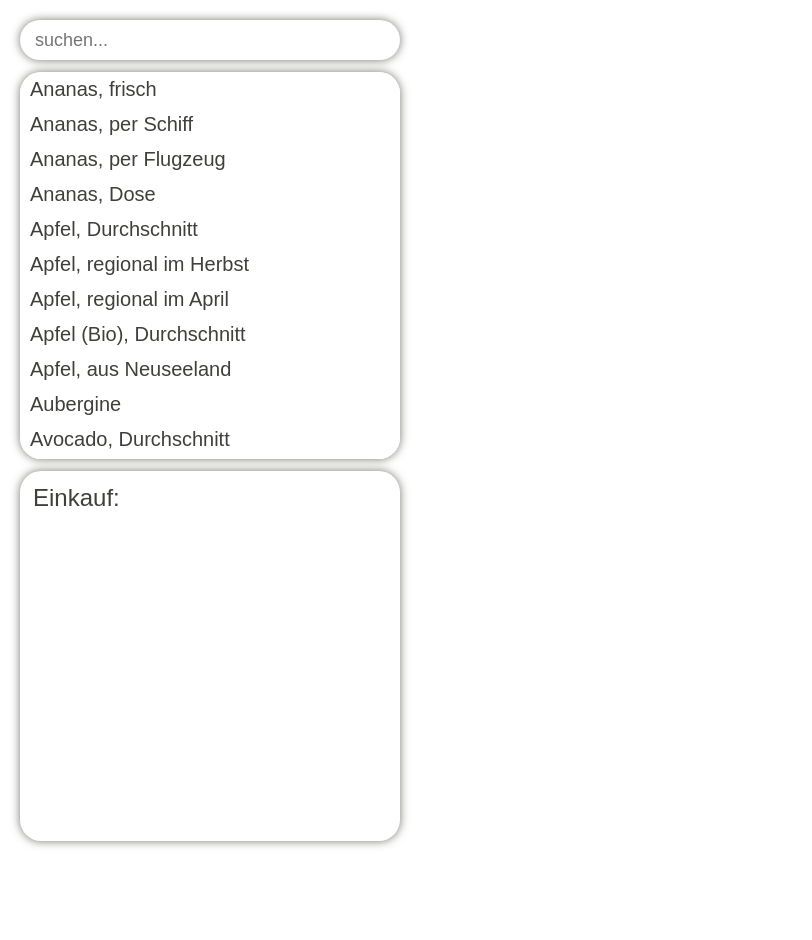
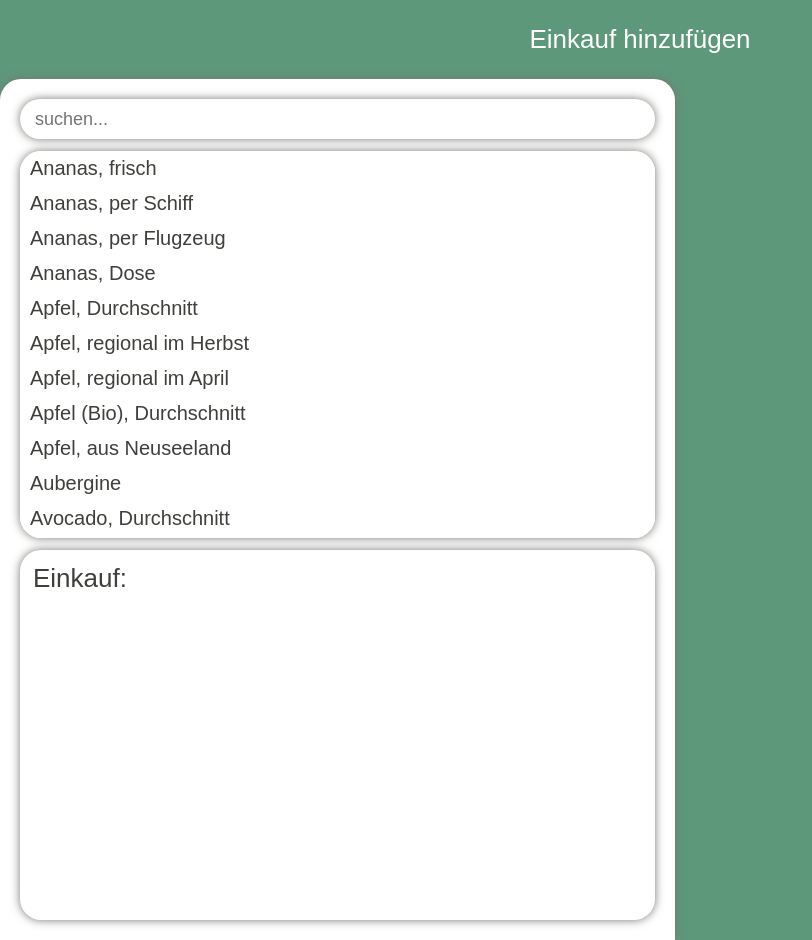
Before and after one commit to mariereese/capstone-project, a React (Create React App) app: page / in a window 1280 px wide. Shown: the whole page, without its empty margins (0-812 px from the left). Before the commit the page ends 861 px from the top, so only its background shows below. Built offline with nearby package versions, Linux system fonts and the light colour scheme.

Commit message:
Add Header component

```diff
--- a/src/App.js
+++ b/src/App.js
@@ -1,5 +1,11 @@
+import Header from './components/Header/Header'
 import AddPurchase from './components/AddPurchase/AddPurchase'
 
 export default function App() {
-  return <AddPurchase />
+  return (
+    <>
+      <Header title="Einkauf hinzufügen" />
+      <AddPurchase />
+    </>
+  )
 }
--- a/src/GlobalStyles.js
+++ b/src/GlobalStyles.js
@@ -5,16 +5,19 @@ export default createGlobalStyle`
 
   * {
     box-sizing: border-box;
+    font-size: 16px;
   }
 
   body {
     margin: 0;
     padding: 0;
     font-family: 'Rubik', sans-serif;
+    background-color: var(--green)
   }
 
   h2 {
     font-weight: 300;
+    font-size: 1.625rem;
     color: var(--dark-grey);
     margin: 13px;
   }
--- a/src/components/AddPurchase/AddPurchase.js
+++ b/src/components/AddPurchase/AddPurchase.js
@@ -5,10 +5,9 @@ import { useState, useEffect } from 'react'
 import getFood from '../../services/getFood'
 
 export default function AddPurchase() {
-  // const [purchasedFood, setPurchasedFood] = useState([])
-
   const [foodList, setFoodList] = useState([])
   const [searchInput, setSearchInput] = useState('')
+  const [purchasedFood, setPurchasedFood] = useState([])
 
   useEffect(() => {
     getFood()
@@ -24,26 +23,47 @@ export default function AddPurchase() {
     foodListItem.food.toLowerCase().includes(searchInput.toLowerCase())
   )
 
+  function addPurchasedFood(id) {
+    setPurchasedFood([
+      ...purchasedFood,
+      foodList.filter((foodItem) => id === foodItem.id),
+    ])
+  }
+
   return (
+    <WhiteBox>
       <WrapperStyled>
         <SearchFood handleChange={handleChange} />
-      <FoodList foodList={filteredFoodList} />
+        <FoodList
+          onAddItem={() => addPurchasedFood(foodList.id)}
+          foodList={filteredFoodList}
+        />
         <PurchaseCard>
           <h2>Einkauf:</h2>
-        {/* <ul>
-          purchasedFood.map(({(food, id)}) => (<li>{food}</li>
-          ))
-        </ul> */}
+          <ul>
+            {purchasedFood.map(({ food, id }) => (
+              <li key={id}>{food}</li>
+            ))}
+          </ul>
         </PurchaseCard>
       </WrapperStyled>
+    </WhiteBox>
   )
 }
 
+const WhiteBox = styled.div`
+  position: absolute;
+  box-shadow: 0 0 10px var(--light-grey);
+  border-top-left-radius: 21px;
+  border-top-right-radius: 21px;
+  background-color: white;
+`
+
 const WrapperStyled = styled.div`
   display: grid;
-  grid-template-columns: 380px;
+  grid-template-columns: 1fr;
+  margin: 20px;
   row-gap: 12px;
-  margin: 20px;
 `
 
 const PurchaseCard = styled.div`
--- a/src/components/FoodList/FoodList.js
+++ b/src/components/FoodList/FoodList.js
@@ -1,11 +1,13 @@
 import styled from 'styled-components/macro'
 
-export default function FoodList({ foodList }) {
+export default function FoodList({ foodList, onAddItem }) {
   return (
     <>
       <FoodListStyled>
         {foodList.map(({ id, food }) => (
-          <FoodListItem key={id}>{food}</FoodListItem>
+          <FoodListItem onClick={onAddItem} key={id}>
+            {food}
+          </FoodListItem>
         ))}
       </FoodListStyled>
     </>
--- /dev/null
+++ b/src/components/Header/Header.js
@@ -0,0 +1,22 @@
+import styled from 'styled-components/macro'
+
+export default function AppHeader({ title }) {
+  return (
+    <Header>
+      <h1>{title}</h1>
+    </Header>
+  )
+}
+
+const Header = styled.header`
+  width: 100%;
+  text-align: center;
+
+  h1 {
+    margin: 0;
+    padding: 24px 0;
+    color: white;
+    font-size: 1.625rem;
+    font-weight: 400;
+  }
+`
```
Also changed, not shown: src/components/Header/Header.md (added). Lines whose indentation alone changed are shown as unchanged.
